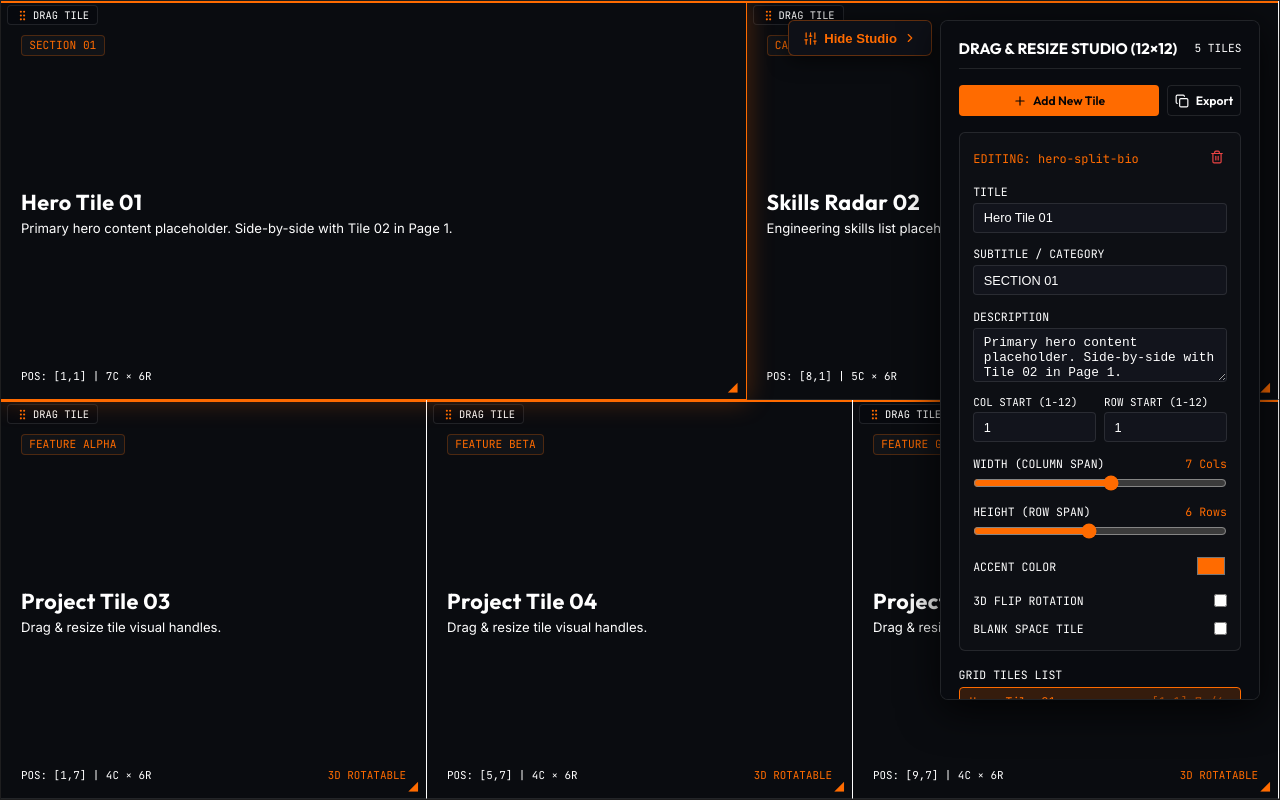
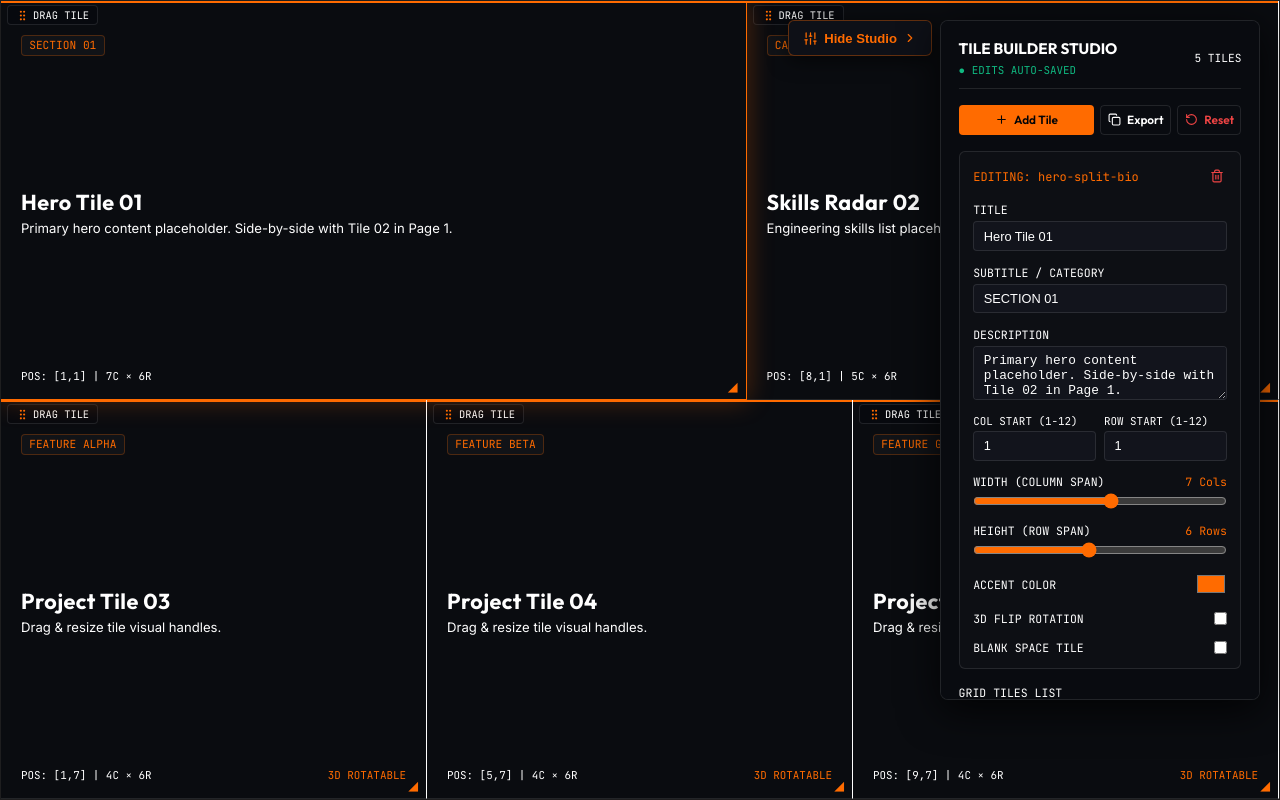
Before and after one commit to dhruvked/Dhruv-Website, a React (Vite) app: page / in a window 1280 px wide. Built offline with nearby package versions, Linux system fonts and the light colour scheme.

Commit message:
feat: persistent localstorage editing, 2D collision prevention, and true column-height page partitioning

```diff
--- a/src/components/GridBuilderStudio.tsx
+++ b/src/components/GridBuilderStudio.tsx
@@ -1,5 +1,5 @@
 import React, { useState } from 'react';
-import { Plus, Trash2, Copy, Check, Sliders, ChevronRight, ChevronLeft } from 'lucide-react';
+import { Plus, Trash2, Copy, Check, Sliders, ChevronRight, ChevronLeft, RotateCcw } from 'lucide-react';
 import type { TileData } from '../data/portfolioData';
 
 interface GridBuilderStudioProps {
@@ -9,6 +9,7 @@ interface GridBuilderStudioProps {
   onAddTile: () => void;
   onUpdateTile: (id: string, updatedTile: Partial<TileData>) => void;
   onDeleteTile: (id: string) => void;
+  onResetLayout: () => void;
 }
 
 export const GridBuilderStudio: React.FC<GridBuilderStudioProps> = ({
@@ -17,7 +18,8 @@ export const GridBuilderStudio: React.FC<GridBuilderStudioProps> = ({
   onSelectTile,
   onAddTile,
   onUpdateTile,
-  onDeleteTile
+  onDeleteTile,
+  onResetLayout
 }) => {
   const [isOpen, setIsOpen] = useState(true);
   const [copied, setCopied] = useState(false);
@@ -85,33 +87,49 @@ export const GridBuilderStudio: React.FC<GridBuilderStudioProps> = ({
           }}
         >
           <div style={{ display: 'flex', alignItems: 'center', justifyContent: 'space-between', borderBottom: '1px solid var(--border-hairline)', paddingBottom: '0.65rem' }}>
-            <h3 style={{ fontSize: '0.95rem', color: '#ffffff', fontFamily: 'var(--font-heading)' }}>
-              DRAG & RESIZE STUDIO (12×12)
-            </h3>
+            <div>
+              <h3 style={{ fontSize: '0.95rem', color: '#ffffff', fontFamily: 'var(--font-heading)' }}>
+                TILE BUILDER STUDIO
+              </h3>
+              <span style={{ fontSize: '0.68rem', color: '#10b981', fontFamily: 'var(--font-mono)' }}>
+                ● EDITS AUTO-SAVED
+              </span>
+            </div>
+
             <span style={{ fontSize: '0.7rem', color: 'var(--text-muted)', fontFamily: 'var(--font-mono)' }}>
               {tiles.length} TILES
             </span>
           </div>
 
           {/* Quick Action Buttons */}
-          <div style={{ display: 'flex', gap: '0.5rem' }}>
+          <div style={{ display: 'flex', gap: '0.4rem' }}>
             <button
               onClick={onAddTile}
               className="btn btn-primary"
-              style={{ flex: 1, fontSize: '0.76rem', padding: '0.45rem', justifyContent: 'center' }}
+              style={{ flex: 1, fontSize: '0.74rem', padding: '0.4rem', justifyContent: 'center' }}
             >
-              <Plus size={14} />
-              <span>Add New Tile</span>
+              <Plus size={13} />
+              <span>Add Tile</span>
             </button>
 
             <button
               onClick={handleExportJSON}
               className="btn btn-outline"
-              style={{ fontSize: '0.76rem', padding: '0.45rem', borderColor: 'var(--border-hairline)' }}
+              style={{ fontSize: '0.74rem', padding: '0.4rem', borderColor: 'var(--border-hairline)' }}
               title="Copy JSON Layout to Clipboard"
             >
-              {copied ? <Check size={14} style={{ color: '#10b981' }} /> : <Copy size={14} />}
+              {copied ? <Check size={13} style={{ color: '#10b981' }} /> : <Copy size={13} />}
               <span>{copied ? 'Copied!' : 'Export'}</span>
+            </button>
+
+            <button
+              onClick={onResetLayout}
+              className="btn btn-outline"
+              style={{ fontSize: '0.74rem', padding: '0.4rem', borderColor: 'var(--border-hairline)', color: '#ef4444' }}
+              title="Reset Layout to Default"
+            >
+              <RotateCcw size={13} />
+              <span>Reset</span>
             </button>
           </div>
 
--- a/src/components/MonolithicGrid.tsx
+++ b/src/components/MonolithicGrid.tsx
@@ -1,12 +1,45 @@
-import React, { useState, useRef } from 'react';
+import React, { useState, useEffect, useRef } from 'react';
 import { ASYMMETRICAL_GRID_TILES, type TileData } from '../data/portfolioData';
 import { TileCube } from './TileCube';
 import { GridBuilderStudio } from './GridBuilderStudio';
 
+const STORAGE_KEY = 'dhruv_portfolio_grid_layout_v1';
+
 export const MonolithicGrid: React.FC = () => {
-  const [tiles, setTiles] = useState<TileData[]>(ASYMMETRICAL_GRID_TILES);
+  // Load layout state from LocalStorage or default to ASYMMETRICAL_GRID_TILES
+  const [tiles, setTiles] = useState<TileData[]>(() => {
+    try {
+      const saved = localStorage.getItem(STORAGE_KEY);
+      if (saved) {
+        const parsed = JSON.parse(saved);
+        if (Array.isArray(parsed) && parsed.length > 0) {
+          return parsed;
+        }
+      }
+    } catch (e) {
+      console.warn('Failed to load saved layout from localStorage', e);
+    }
+    return ASYMMETRICAL_GRID_TILES;
+  });
+
   const [selectedTileId, setSelectedTileId] = useState<string | null>('hero-split-bio');
   const containerRef = useRef<HTMLDivElement | null>(null);
+
+  // Auto-save any layout edits to LocalStorage
+  useEffect(() => {
+    try {
+      localStorage.setItem(STORAGE_KEY, JSON.stringify(tiles));
+    } catch (e) {
+      console.warn('Failed to save layout to localStorage', e);
+    }
+  }, [tiles]);
+
+  const handleResetLayout = () => {
+    setTiles(ASYMMETRICAL_GRID_TILES);
+    try {
+      localStorage.removeItem(STORAGE_KEY);
+    } catch (e) {}
+  };
 
   const handleAddTile = () => {
     const newId = `custom-tile-${Date.now().toString().slice(-4)}`;
@@ -137,6 +170,7 @@ export const MonolithicGrid: React.FC = () => {
         onAddTile={handleAddTile}
         onUpdateTile={handleUpdateTile}
         onDeleteTile={handleDeleteTile}
+        onResetLayout={handleResetLayout}
       />
 
       {/* 12-Row Page Snap Container */}
```
